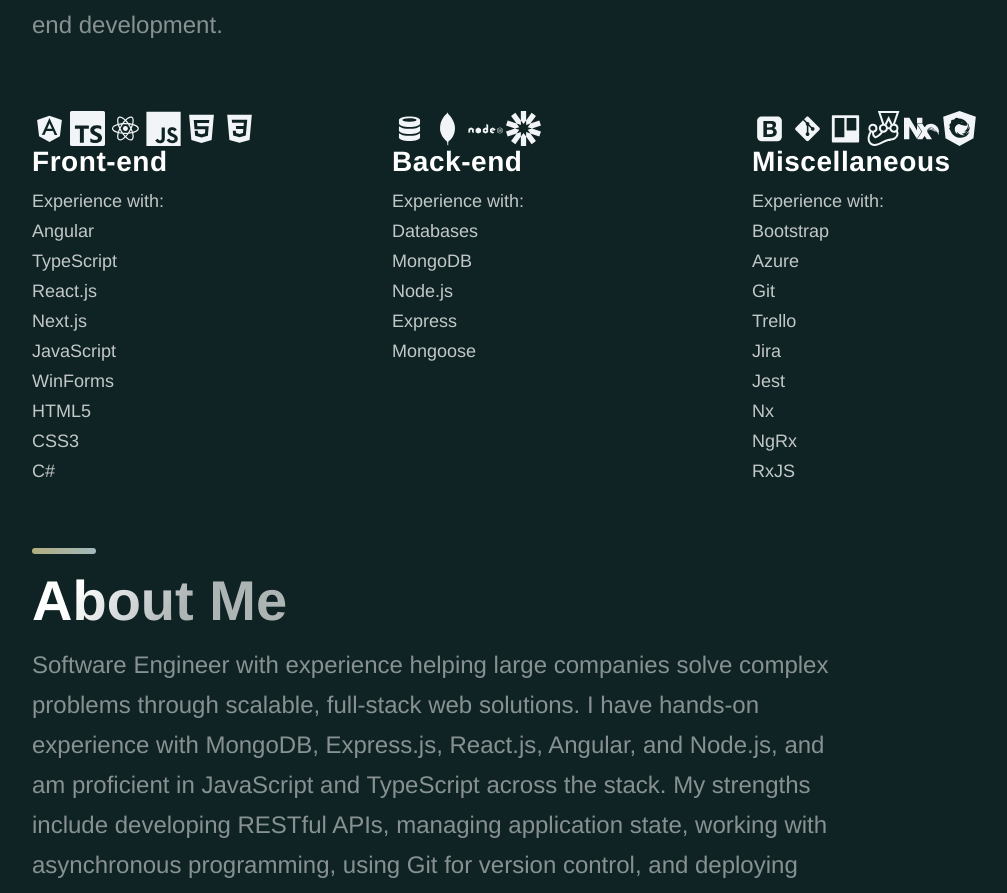
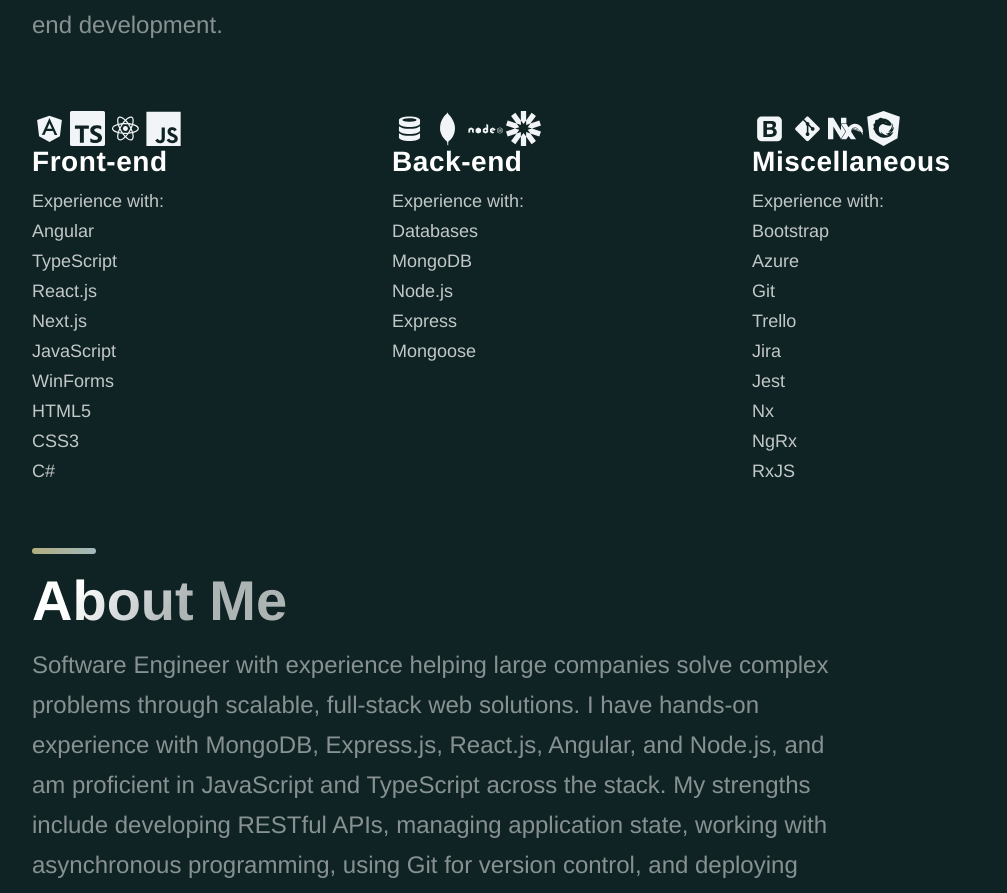
Before and after one commit to ZachMatthews23/ZachMatthews23.github.io, a Next.js app: page / in a window 1280 px wide. Shown: the part 2432-3325 px from the top of the page, without its empty margins (88-1095 px from the left). Built offline with nearby package versions, Linux system fonts and the light colour scheme.

Commit message:
Update technologies

```diff
--- a/src/components/Technologies/Technologies.js
+++ b/src/components/Technologies/Technologies.js
@@ -47,8 +47,6 @@ const Technologies = () => (
           <SiTypescript size="3.5rem" />
           <DiReact size="3.5rem" />
           <DiJsBadge size="3.5rem" />
-          <DiHtml5 size="3.5rem" />
-          <DiCss3 size="3.5rem" />
         </Grid>
         <ListContainer>
           <ListTitle>Front-end</ListTitle>
@@ -89,8 +87,6 @@ const Technologies = () => (
         <Grid>
           <DiBootstrap size="3.5rem" />
           <DiGit size="3.5rem" />
-          <DiTrello size="3.5rem" />
-          <SiJest size="3.5rem" />
           <SiNx size="3.5rem" />
           <SiNgrx size="3.5rem" />
         </Grid>
```
